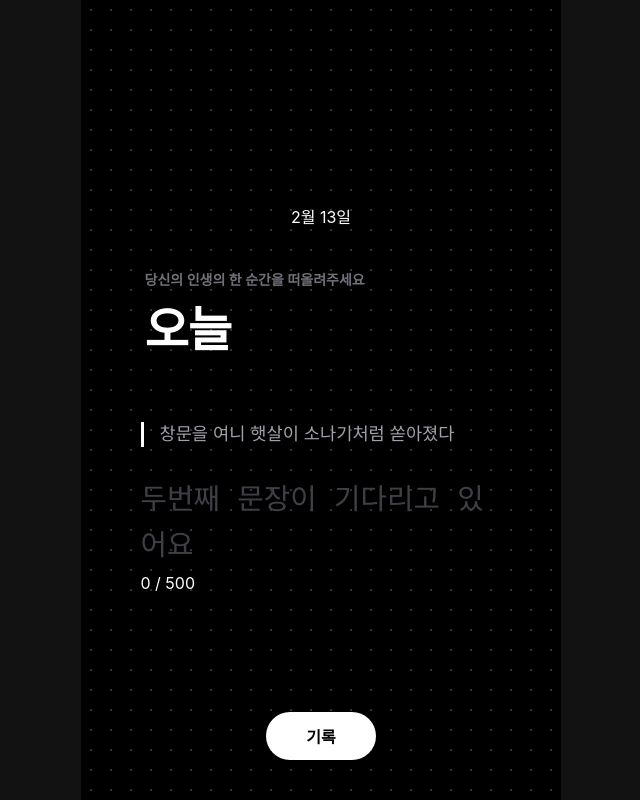
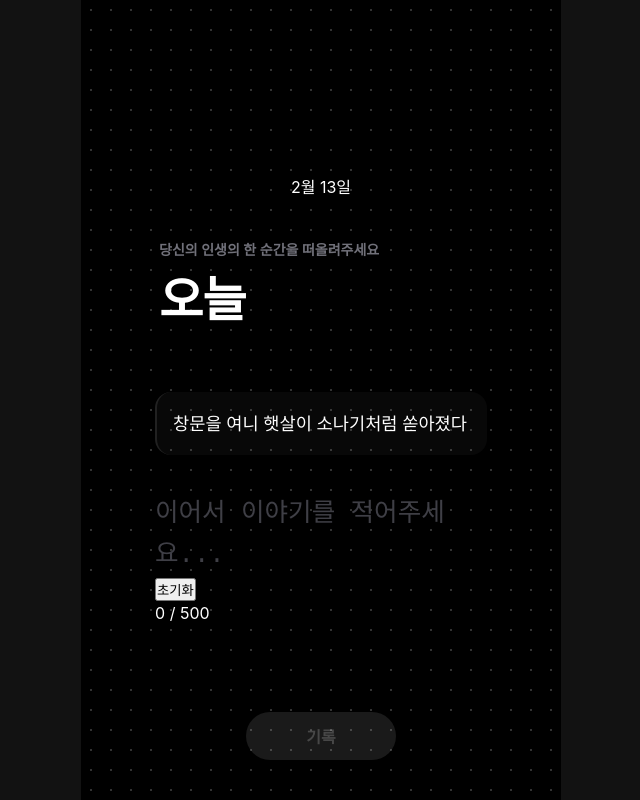
Before and after one commit to hsunp77-hub/human-text, a Next.js app: page /write in a window 1280 px wide. Shown: the whole page, without its empty margins (319-959 px from the left). Built offline with nearby package versions, Linux system fonts and the light colour scheme.

Commit message:
feat: implement cumulative writing feature on write page

```diff
--- a/src/app/write/page.tsx
+++ b/src/app/write/page.tsx
@@ -5,6 +5,7 @@ import styles from "./write.module.css";
 
 export default function WritePage() {
     const [text, setText] = useState("");
+    const [history, setHistory] = useState<string[]>([]);
     const prompt = "창문을 여니 햇살이 소나기처럼 쏟아졌다";
     const MAX_CHARS = 500;
 
@@ -13,6 +14,20 @@ export default function WritePage() {
         month: 'long',
         day: 'numeric'
     });
+
+    const handleRecord = () => {
+        if (text.trim()) {
+            setHistory(prev => [...prev, text.trim()]);
+            setText("");
+        }
+    };
+
+    const handleReset = () => {
+        if (confirm("기록을 초기화하시겠습니까?")) {
+            setHistory([]);
+            setText("");
+        }
+    };
 
     return (
         <div className="app-container">
@@ -30,9 +45,16 @@ export default function WritePage() {
                         <h1 className="text-title">오늘</h1>
                     </div>
 
-                    {/* Prompt Section */}
-                    <div className={styles.promptArea}>
-                        <p className={styles.promptText}>{prompt}</p>
+                    {/* Cumulative Passage Section */}
+                    <div className={styles.passageArea}>
+                        <p className={styles.historyText}>
+                            <span className={styles.promptInPassage}>{prompt}</span>
+                            {history.map((sentence, index) => (
+                                <span key={index} className={styles.sentence}>
+                                    {" "}{sentence}
+                                </span>
+                            ))}
+                        </p>
                     </div>
 
                     {/* Writing Area */}
@@ -42,18 +64,33 @@ export default function WritePage() {
                         onChange={(e) => {
                             if (e.target.value.length <= MAX_CHARS) setText(e.target.value);
                         }}
-                        placeholder="두번째 문장이 기다리고 있어요"
+                        placeholder="이어서 이야기를 적어주세요..."
                         spellCheck={false}
+                        autoFocus
                     />
 
-                    {/* Character Count (Subtle) */}
-                    <div className="text-right text-secondary text-sm mt-2 opacity-30">
-                        {text.length} / {MAX_CHARS}
+                    {/* Character Count & Reset Button */}
+                    <div className="flex justify-between items-center mt-2 opacity-30">
+                        <button
+                            onClick={handleReset}
+                            className="text-xs hover:text-white transition-colors"
+                        >
+                            초기화
+                        </button>
+                        <div className="text-right text-secondary text-sm">
+                            {text.length} / {MAX_CHARS}
+                        </div>
                     </div>
 
                     {/* Record Button at Bottom Center */}
                     <div className={styles.bottomNav}>
-                        <button className={styles.recordBtn}>기록</button>
+                        <button
+                            className={`${styles.recordBtn} ${!text.trim() ? styles.disabled : ''}`}
+                            onClick={handleRecord}
+                            disabled={!text.trim()}
+                        >
+                            기록
+                        </button>
                     </div>
 
                 </div>
--- a/src/app/write/write.module.css
+++ b/src/app/write/write.module.css
@@ -17,17 +17,36 @@
   margin-bottom: 4px;
 }
 
-.promptArea {
-  margin-bottom: 32px;
-  padding-left: 16px;
-  border-left: 3px solid #FFFFFF;
+.passageArea {
+  margin-bottom: 24px;
+  padding: 16px;
+  background: rgba(255, 255, 255, 0.03);
+  border-radius: 16px;
+  max-height: 200px;
+  overflow-y: auto;
+  border-left: 2px solid rgba(255, 255, 255, 0.1);
 }
 
-.promptText {
+.historyText {
   font-size: 1.1rem;
+  line-height: 1.8;
   color: #A1A1AA;
-  line-height: 1.4;
-  font-weight: 400;
+}
+
+.promptInPassage {
+  color: white;
+  font-weight: 500;
+  margin-right: 4px;
+}
+
+.sentence {
+  color: #E4E4E7;
+  animation: fadeIn 0.5s ease-out forwards;
+}
+
+@keyframes fadeIn {
+  from { opacity: 0; transform: translateY(5px); }
+  to { opacity: 1; transform: translateY(0); }
 }
 
 .writingArea {
@@ -37,10 +56,11 @@
   border: none;
   resize: none;
   outline: none;
-  font-size: 1.8rem;
+  font-size: 1.6rem;
   line-height: 1.6;
   color: #FFFFFF;
   padding: 0;
+  margin-top: 16px;
 }
 
 .writingArea::placeholder {
@@ -60,14 +80,21 @@
   background: white;
   color: black;
   border: none;
-  padding: 12px 40px;
+  padding: 12px 60px;
   border-radius: 30px;
   font-size: 16px;
-  font-weight: 600;
+  font-weight: 700;
   cursor: pointer;
-  transition: opacity 0.2s;
+  transition: all 0.3s cubic-bezier(0.4, 0, 0.2, 1);
 }
 
-.recordBtn:hover {
-  opacity: 0.9;
+.recordBtn:hover:not(.disabled) {
+  transform: scale(1.05);
+  box-shadow: 0 10px 20px rgba(255, 255, 255, 0.1);
 }
+
+.recordBtn.disabled {
+  background: rgba(255, 255, 255, 0.1);
+  color: rgba(255, 255, 255, 0.2);
+  cursor: not-allowed;
+}
```
